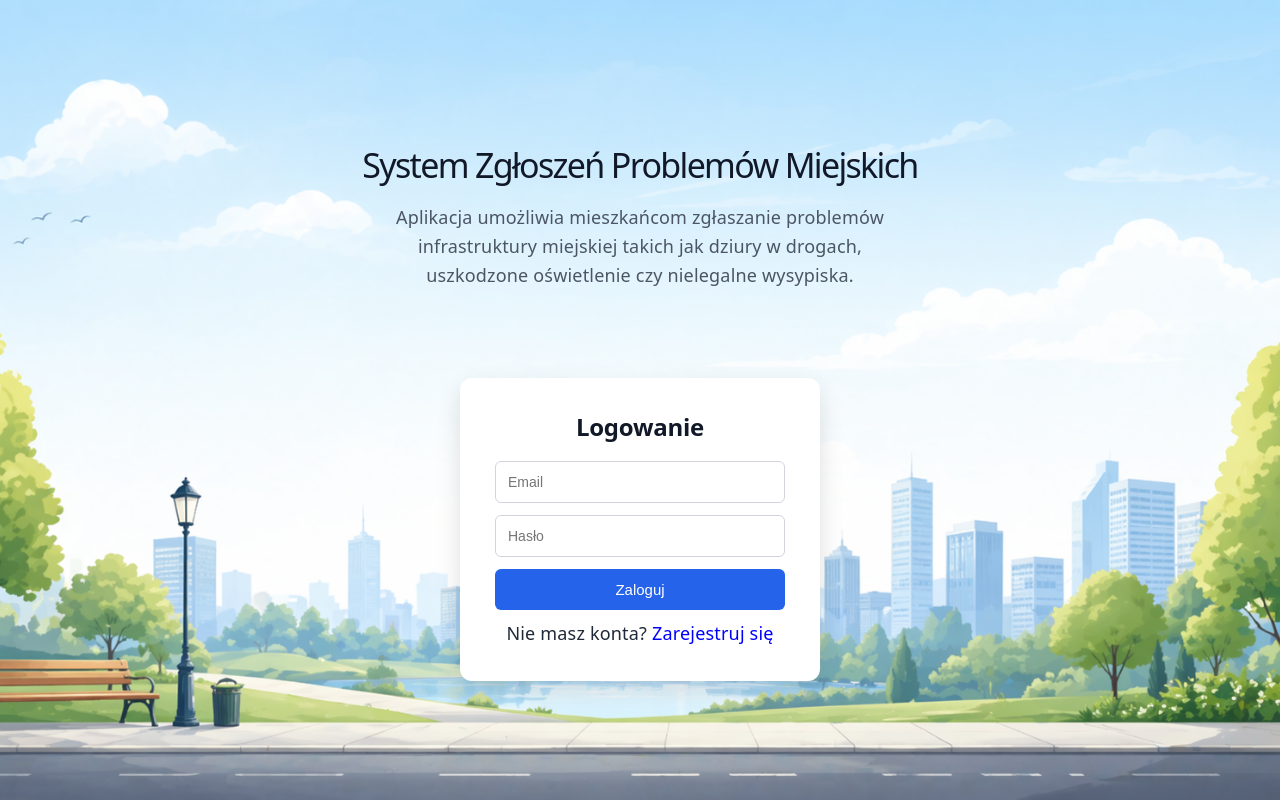
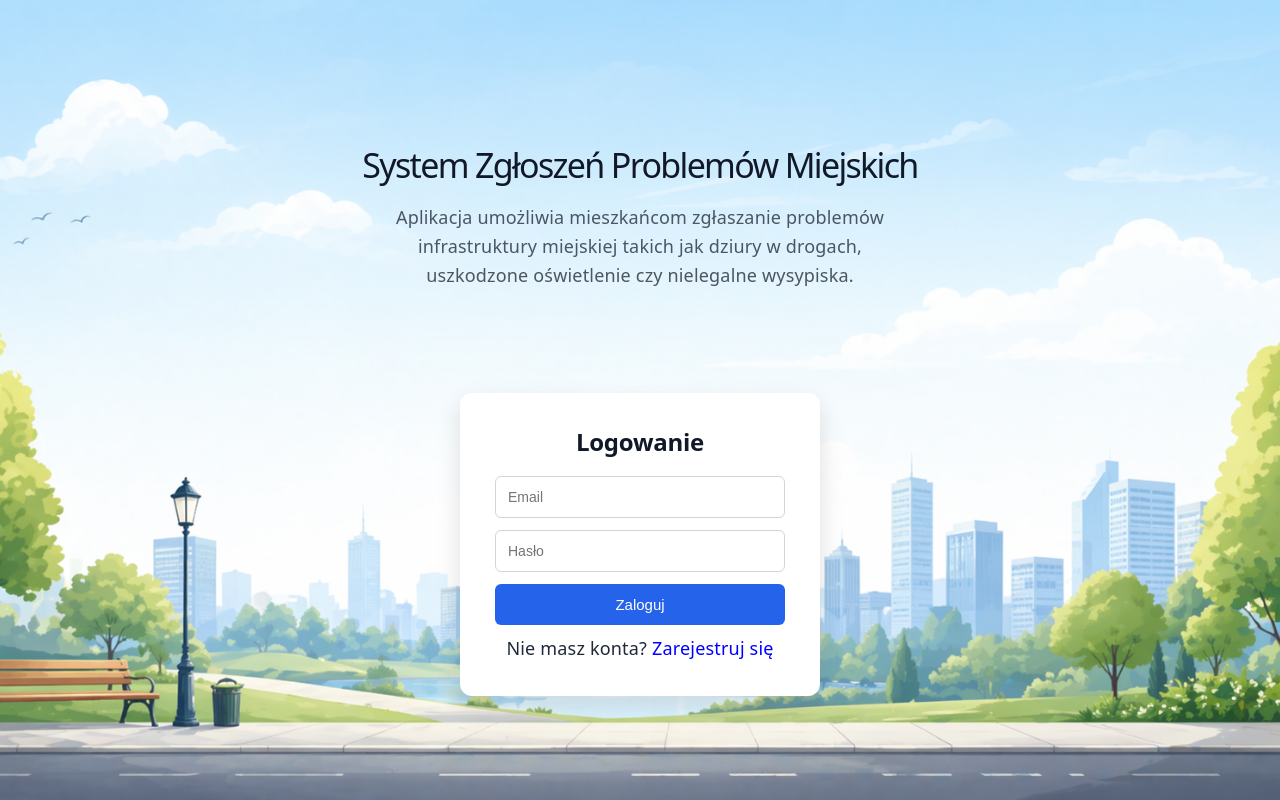
Before and after one commit to AngelaJJJ/city-problem-frontend, a React app: page / in a window 1280 px wide. Built offline with nearby package versions, Linux system fonts and the light colour scheme; the HTML template or start-up script is replaced by a standard one.

Commit message:
fix login

```diff
--- a/src/pages/Login.jsx
+++ b/src/pages/Login.jsx
@@ -57,7 +57,7 @@ function Login({ goToRegister }) {
         display: "flex",
         justifyContent: "center",
         alignItems: "center",
-         marginTop: "-80px"
+         marginTop: "-50px"
       }}>
 
         {/* 🔥 TU MUSI BYĆ login-box */}
```
